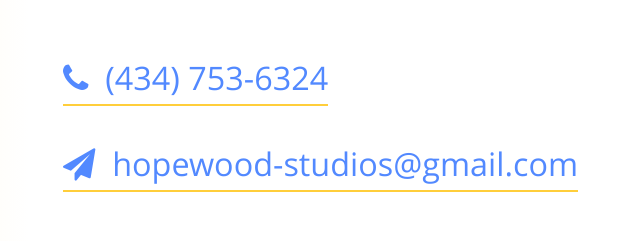
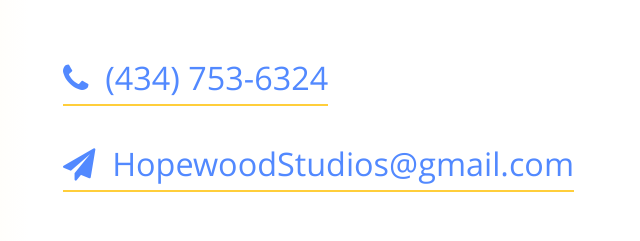
Before and after one commit to benforshey/hopewood-studios.com, a website: page index.html in a window 1280 px wide. Shown: the part 4700-4941 px from the top of the page, 227-867 px from the left. Drawn offline with nearby package versions, Linux system fonts and the light colour scheme; some packages are replaced by stand-ins of ours; a web font is replaced by a local one.

Commit message:
change email address to correct email address

```diff
--- a/index.html
+++ b/index.html
@@ -159,7 +159,7 @@
             <h2>Admission</h2>
             <p>
                 <a class="contact" href="tel:4347536324"><span class="fa fa-phone"></span>&nbsp; (434) 753-6324</a>
-                <a class="contact" href="mailto:hopewood-studios@gmail.com"><span class="fa fa-send"></span>&nbsp; hopewood-studios@gmail.com</a>
+                <a class="contact" href="mailto:hopewoodstudios@gmail.com"><span class="fa fa-send"></span>&nbsp; HopewoodStudios@gmail.com</a>
             </p>
             <p>
                 When you contact us we will be glad to answer what questions we can&comma; but the greater understanding will happen at the first meeting&mdash;the parent&apos;s meeting&period; This is free of charge and will cover the following topics&colon;
```
